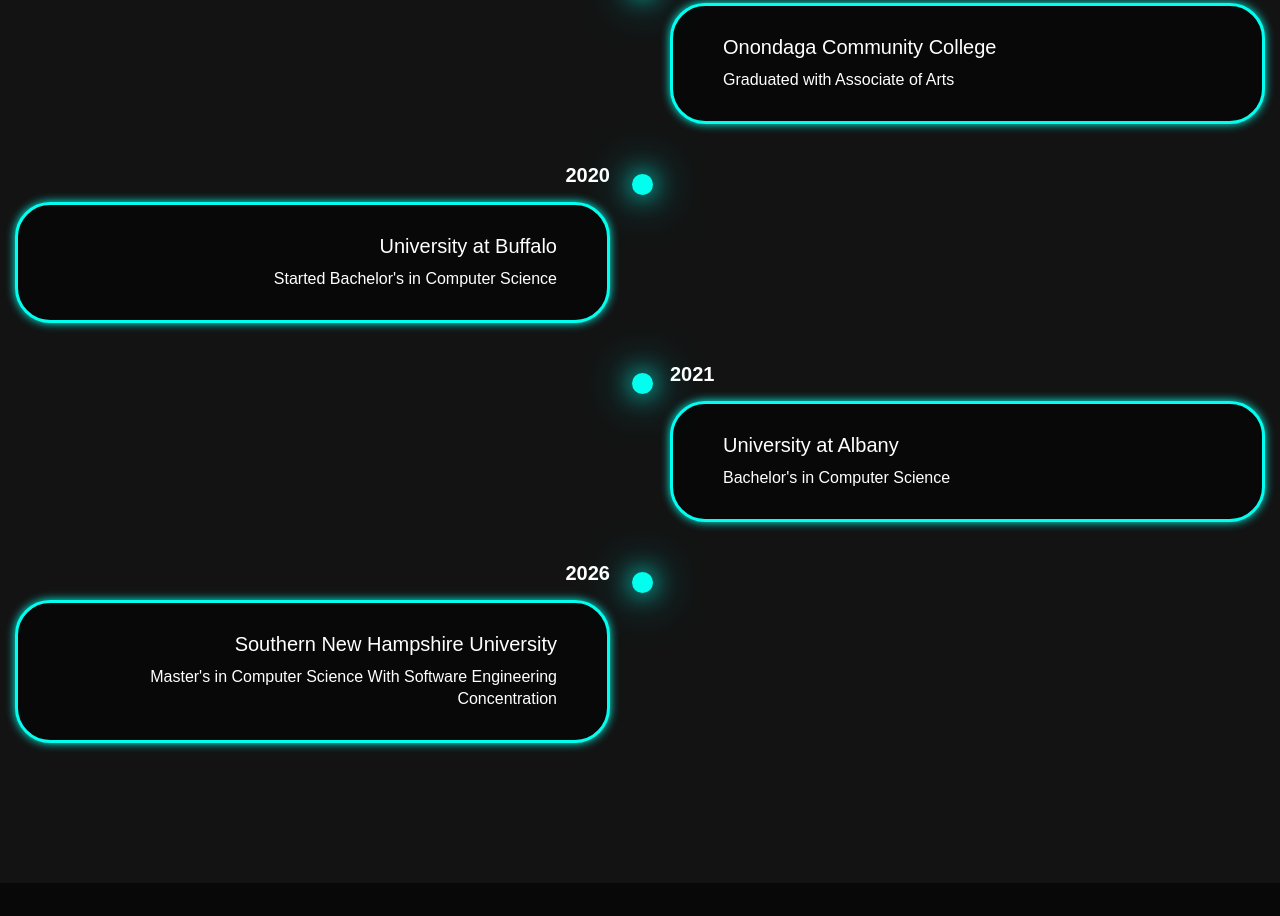
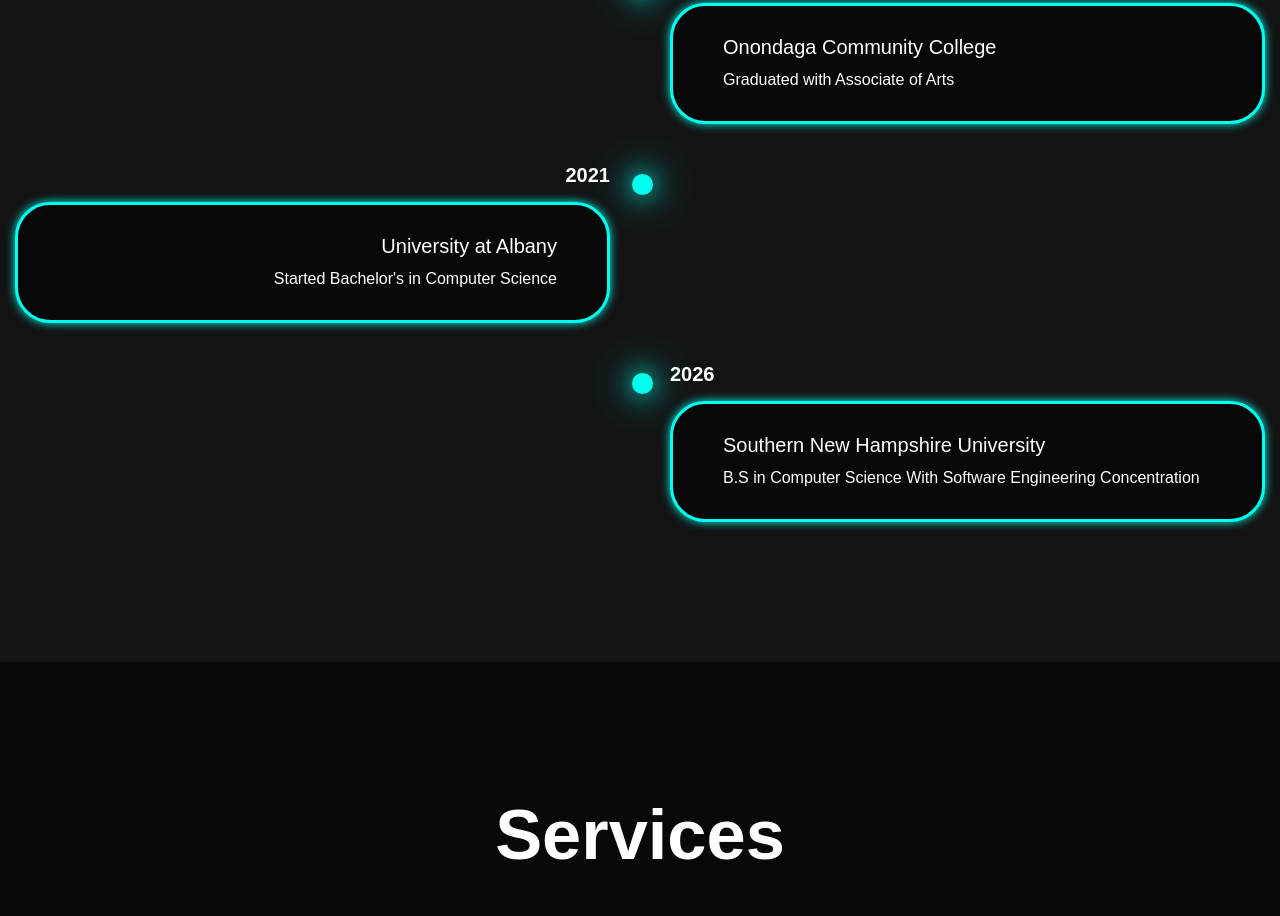
Before and after one commit to Hubbell315/Website, a plain HTML site: page index.html in a window 1280 px wide. Shown: the part 1104-2020 px from the top of the page. Drawn offline with nearby package versions, Linux system fonts and the light colour scheme.

Commit message:
Modifying index.html to update education details

```diff
--- a/index.html
+++ b/index.html
@@ -59,21 +59,11 @@
         </div>
         <div class = "timeline-item">
             <div class = "timeline-dot"> </div>
-                <div class = "timeline-date">2020
-                </div>
-                <div class = "timeline-content">
-                    <h3> University at Buffalo</h3>
-                    <p>Started Bachelor's in Computer Science</p>
-                </div>
-
-        </div>
-        <div class = "timeline-item">
-            <div class = "timeline-dot"> </div>
                 <div class = "timeline-date">2021
                 </div>
                 <div class = "timeline-content">
                     <h3> University at Albany</h3>
-                    <p>Bachelor's in Computer Science</p>
+                    <p>Started Bachelor's in Computer Science</p>
                 </div>
 
         </div>
@@ -83,7 +73,7 @@
                 </div>
                 <div class = "timeline-content">
                     <h3> Southern New Hampshire University</h3>
-                    <p>Master's in Computer Science With Software Engineering Concentration</p>
+                    <p>B.S in Computer Science With Software Engineering Concentration</p>
                 </div>
 
         </div>
```
